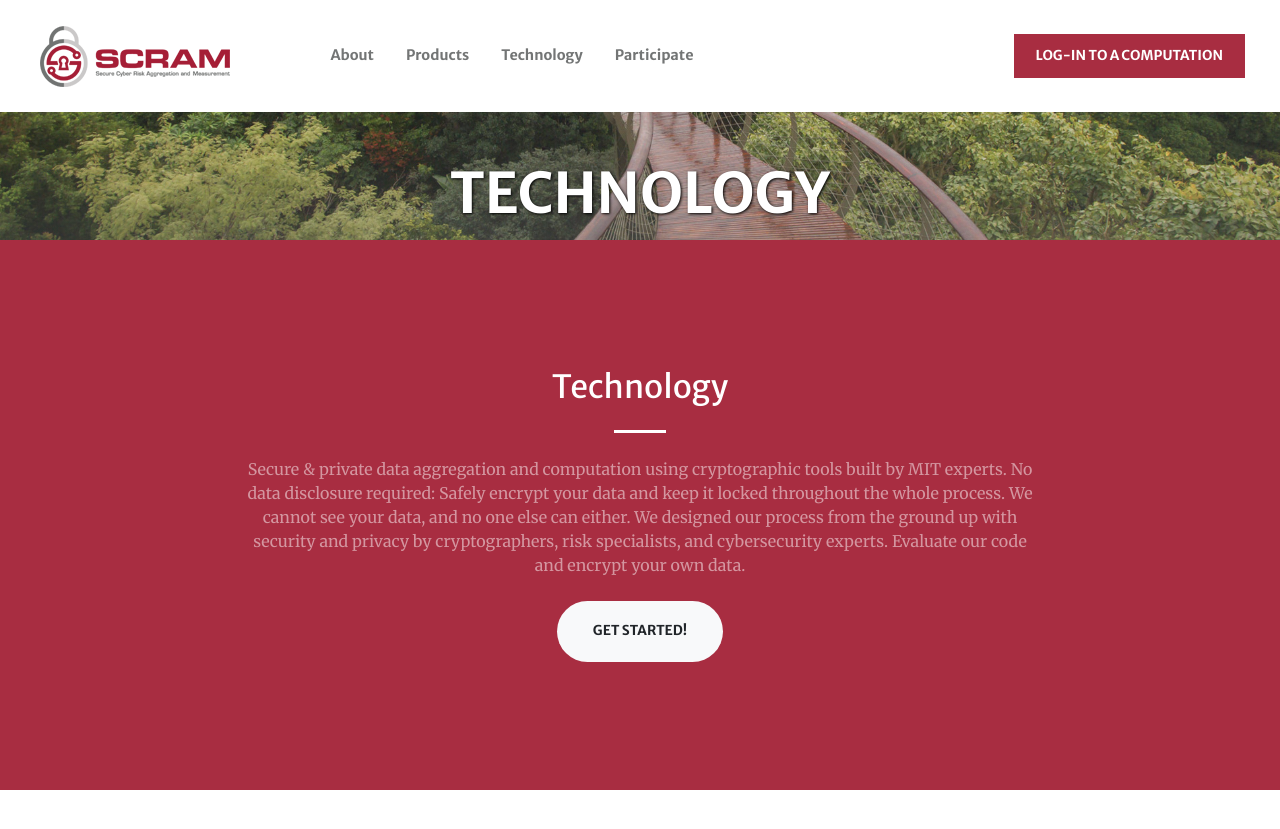
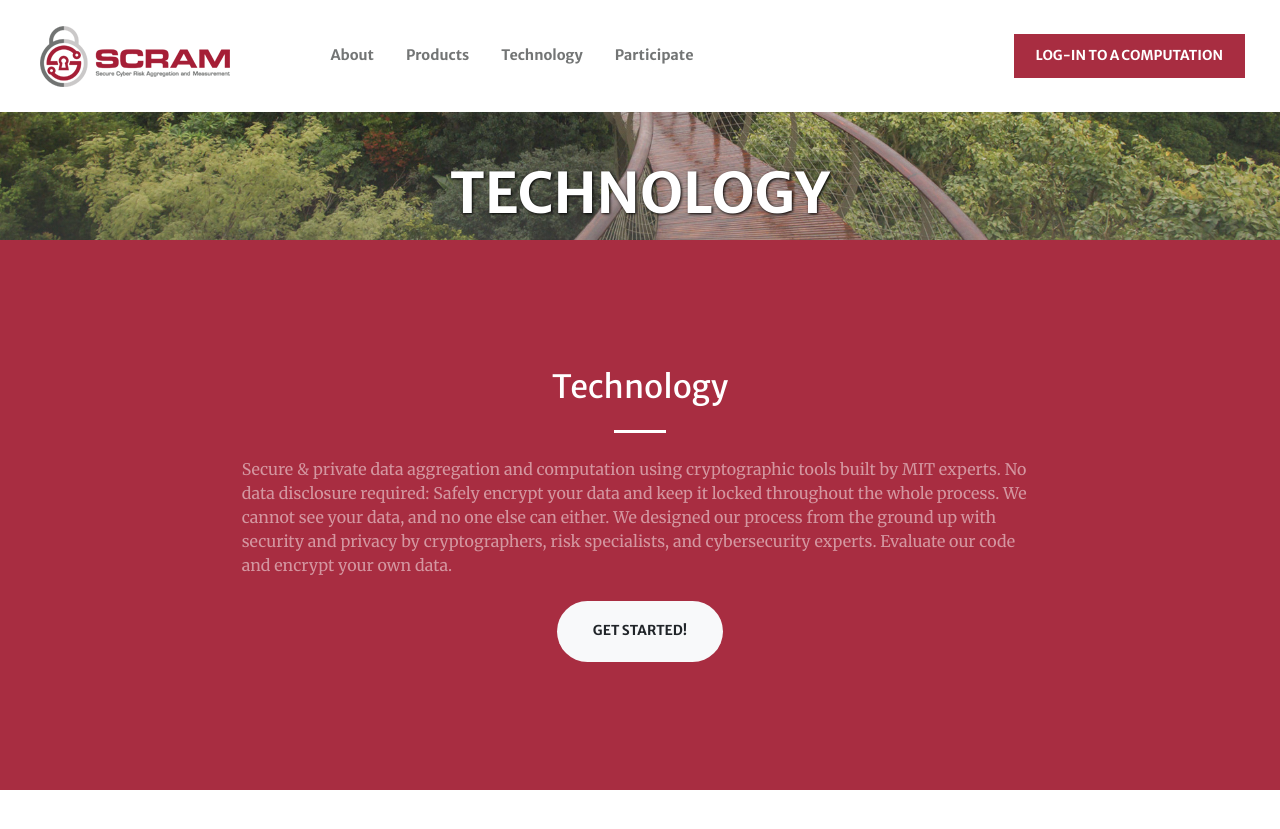
Before and after one commit to jisqyv/MIT, a Jekyll site: the page built from technology.md, in a window 1280 px wide and 900 px high. Shown: the top 829 px of the window. Built offline with Jekyll 4.4.1, drawn with Linux system fonts in a browser that asks for light colours; nearby versions of some CDN libraries.

Commit message:
Update call-to-action.html

```diff
--- a/_includes/call-to-action.html
+++ b/_includes/call-to-action.html
@@ -1,7 +1,7 @@
 <section id="{{ section.section_id }}" class="page-section {{ section.background_style }}">
   <div class="container">
     <div class="row justify-content-center">
-      <div class="col-lg-8 {{ section.text_style | default: 'text-center' }}">
+      <div class="col-lg-8">
         <h2 class="text-white mt-0 text-center">{{ section.title }}</h2>
         <hr class="divider light my-4">
         <div class="text-white-50 mb-4 ">{{ section.text | markdownify }}</div>
```
